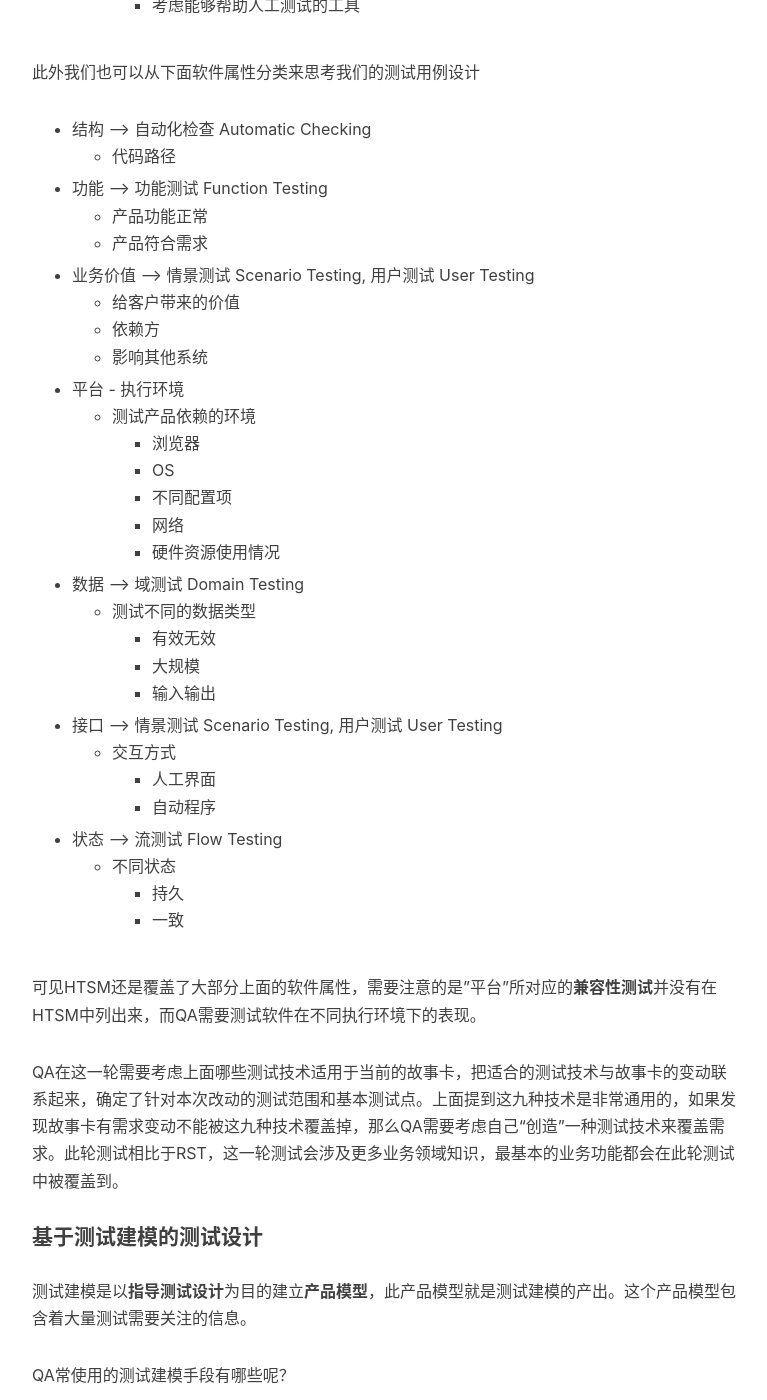
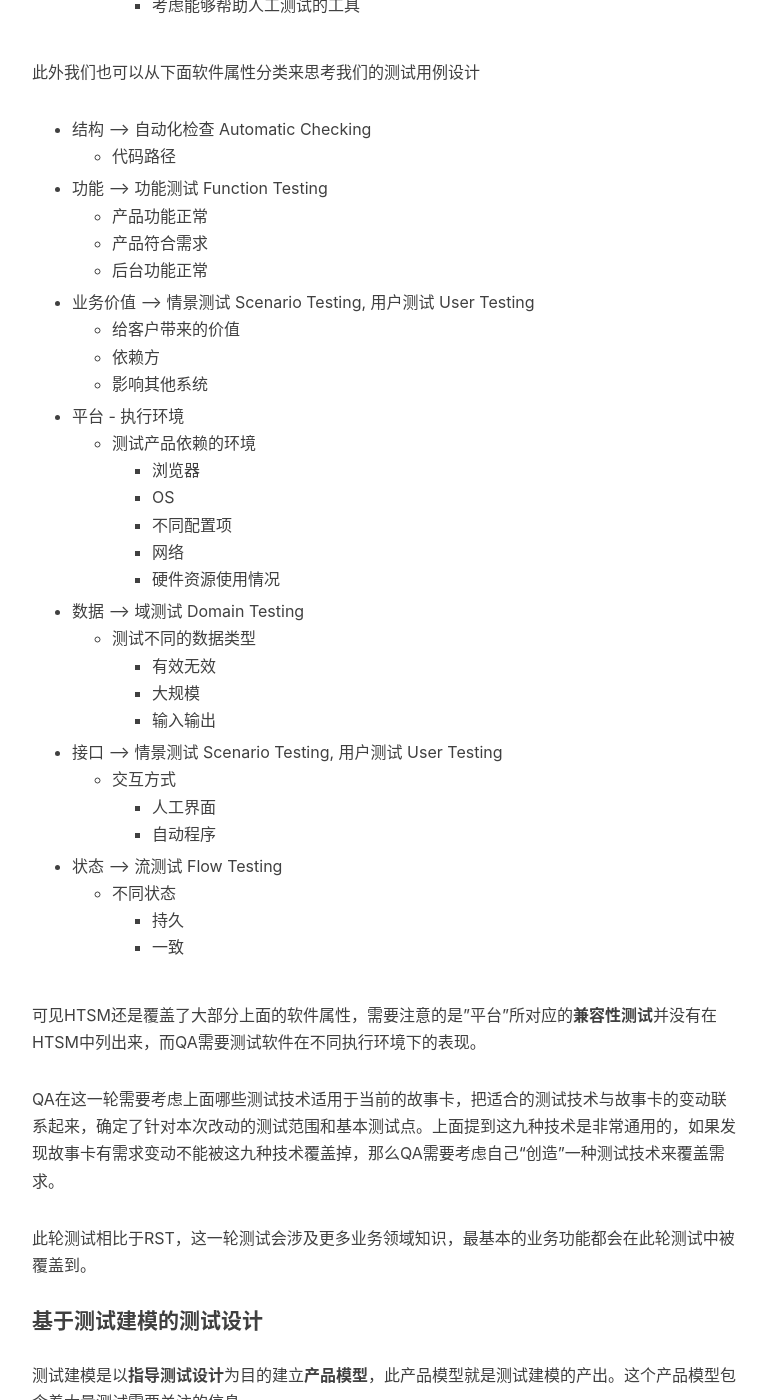
Before and after one commit to DanteYu/DanteYu.github.io, a Jekyll site: the page built from _posts/2017-09-21-testdesigninagile.markdown, in a window 1280 px wide and 1400 px high, scrolled down 6523 px. Shown: the whole window, without its empty margins (233-1000 px from the left). Built offline with Jekyll 4.4.1, drawn with Linux system fonts in a browser that asks for light colours; nearby versions of some CDN libraries; comment, search, counter and statistics services are not loaded; some of the changed text lies outside the part shown.

Commit message:
update test design post

```diff
--- a/_posts/2017-09-21-testdesigninagile.markdown
+++ b/_posts/2017-09-21-testdesigninagile.markdown
@@ -183,6 +183,7 @@ HTSM中提供了九种测试技术，这些测试技术用来启发创建测试
 * 功能 --> 功能测试 Function Testing
   * 产品功能正常
   * 产品符合需求
+  * 后台功能正常
 * 业务价值 --> 情景测试 Scenario Testing, 用户测试 User Testing
   * 给客户带来的价值
   * 依赖方
@@ -210,7 +211,9 @@ HTSM中提供了九种测试技术，这些测试技术用来启发创建测试
 
 可见HTSM还是覆盖了大部分上面的软件属性，需要注意的是"平台"所对应的**兼容性测试**并没有在HTSM中列出来，而QA需要测试软件在不同执行环境下的表现。
 
-QA在这一轮需要考虑上面哪些测试技术适用于当前的故事卡，把适合的测试技术与故事卡的变动联系起来，确定了针对本次改动的测试范围和基本测试点。上面提到这九种技术是非常通用的，如果发现故事卡有需求变动不能被这九种技术覆盖掉，那么QA需要考虑自己“创造”一种测试技术来覆盖需求。此轮测试相比于RST，这一轮测试会涉及更多业务领域知识，最基本的业务功能都会在此轮测试中被覆盖到。
+QA在这一轮需要考虑上面哪些测试技术适用于当前的故事卡，把适合的测试技术与故事卡的变动联系起来，确定了针对本次改动的测试范围和基本测试点。上面提到这九种技术是非常通用的，如果发现故事卡有需求变动不能被这九种技术覆盖掉，那么QA需要考虑自己“创造”一种测试技术来覆盖需求。
+
+此轮测试相比于RST，这一轮测试会涉及更多业务领域知识，最基本的业务功能都会在此轮测试中被覆盖到。
 
 #### 基于测试建模的测试设计
 
@@ -247,6 +250,7 @@ QA在这一轮测试中需要观察上轮中得到的测试想法可否使用测
   * **配角漫游**： 测试人员重点测试软件的非主要功能。例如，对话框上有一条指向帮助文档的链接，很少有用户会注意到它。测试人员则需要点击该链接，以检查它指向正确的文档。该漫游有助于完整地测试软件的每个功能
   * **超模漫游**： 测试人员重点测试软件界面，检查界面是否美观、控件是否正确、动画是否流畅、色彩是否协调、刷新是否及时、字体是否优雅等
   * **破坏者漫游**：测试人员实施故障注入和错误容忍方面的测试。他故意破坏或移除软件操作需要的资源，然后强制软件执行注定导致失败的操作。该漫游将测试软件能否合理地处理(不可避免的)失败，且不会导致更严重的后果(如用户数据丢失)
+  *
 
 * **域测试 Domain Testing**
   * **快递漫游**：测试人员跟随一组数据走遍软件的功能。例如，测试PowerPoint图片时，测试人员跟随一组图片，测试图片导入、图片编辑、图文混排、图片导出、幻灯片打印等功能，并时刻检查图片操作的正确性
```
